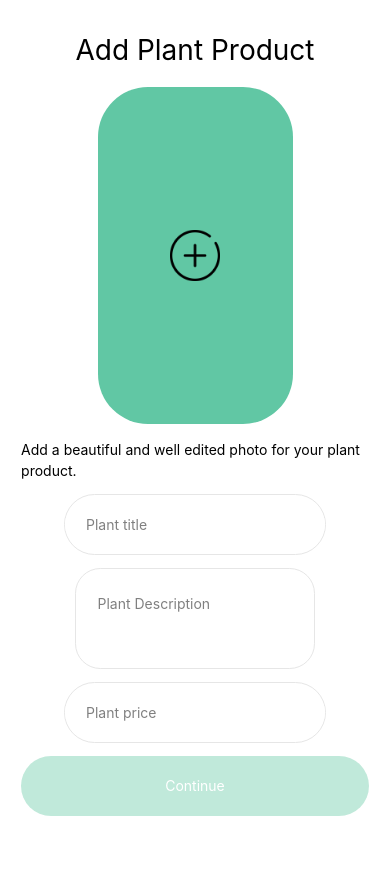
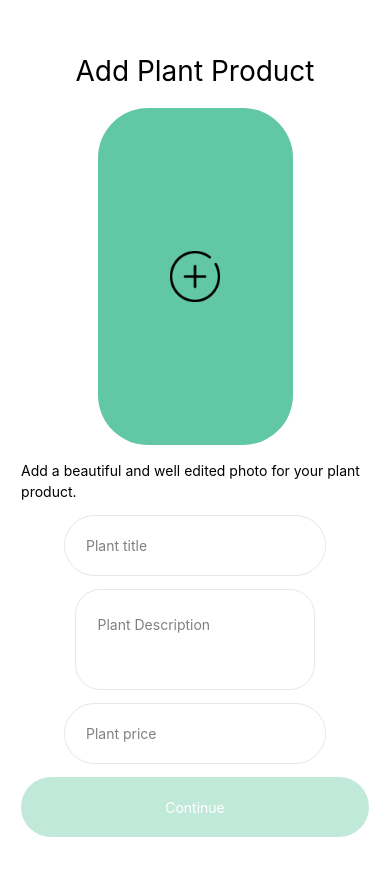
Before and after one commit to voke1/Anthos, a React Native app: screen /AddProductScreen in a window 390 px wide. Shown: the top 876 px of the page. Before the commit the page ends 844 px from the top, so only its background shows below. Built offline with nearby package versions, Linux system fonts and the light colour scheme.

Commit message:
update addPlantProduct

```diff
--- a/screens/Admin/KeyboardAvoidingWrapper.js
+++ b/screens/Admin/KeyboardAvoidingWrapper.js
@@ -9,10 +9,10 @@ import {
 import React from "react";
 import { COLORS } from "../../constants";
 
-const KeyboardAvoidingWrapper = ({ children, containerStyle }) => {
+const KeyboardAvoidingWrapper = ({ children, containerStyle, contentStyle }) => {
   return (
     <KeyboardAvoidingView style={{ flex: 1, ...containerStyle }}>
-      <ScrollView style={{ backgroundColor: COLORS.main }} >
+      <ScrollView style={{ backgroundColor: COLORS.main, ...contentStyle }} >
         <TouchableWithoutFeedback onPress={Keyboard.dismiss}>
           {children}
         </TouchableWithoutFeedback>
--- a/screens/Admin/addProduct.js
+++ b/screens/Admin/addProduct.js
@@ -67,7 +67,7 @@ const AddProduct = ({ navigation }) => {
   }
 
   return (
-    <KeyboardAvoidingWrapper>
+    <KeyboardAvoidingWrapper contentStyle={{backgroundColor: COLORS.white}}>
       <View
         style={{
           height: SIZES.height,
@@ -75,6 +75,7 @@ const AddProduct = ({ navigation }) => {
           backgroundColor: COLORS.white,
           padding: SIZES.padding,
           justifyContent: "space-around",
+          marginVertical: SIZES.padding,
         }}
       >
         {/* Success Modal */}
```
